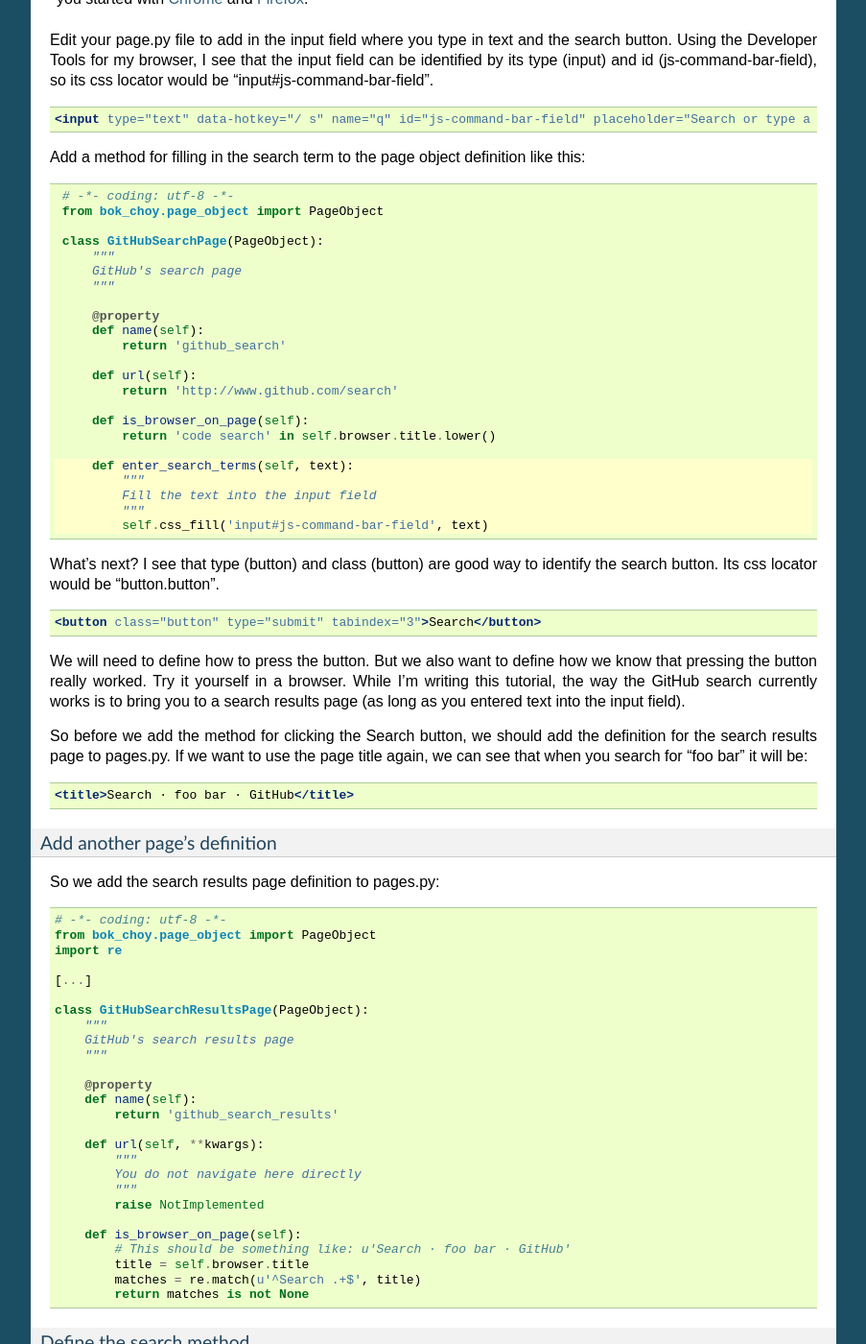
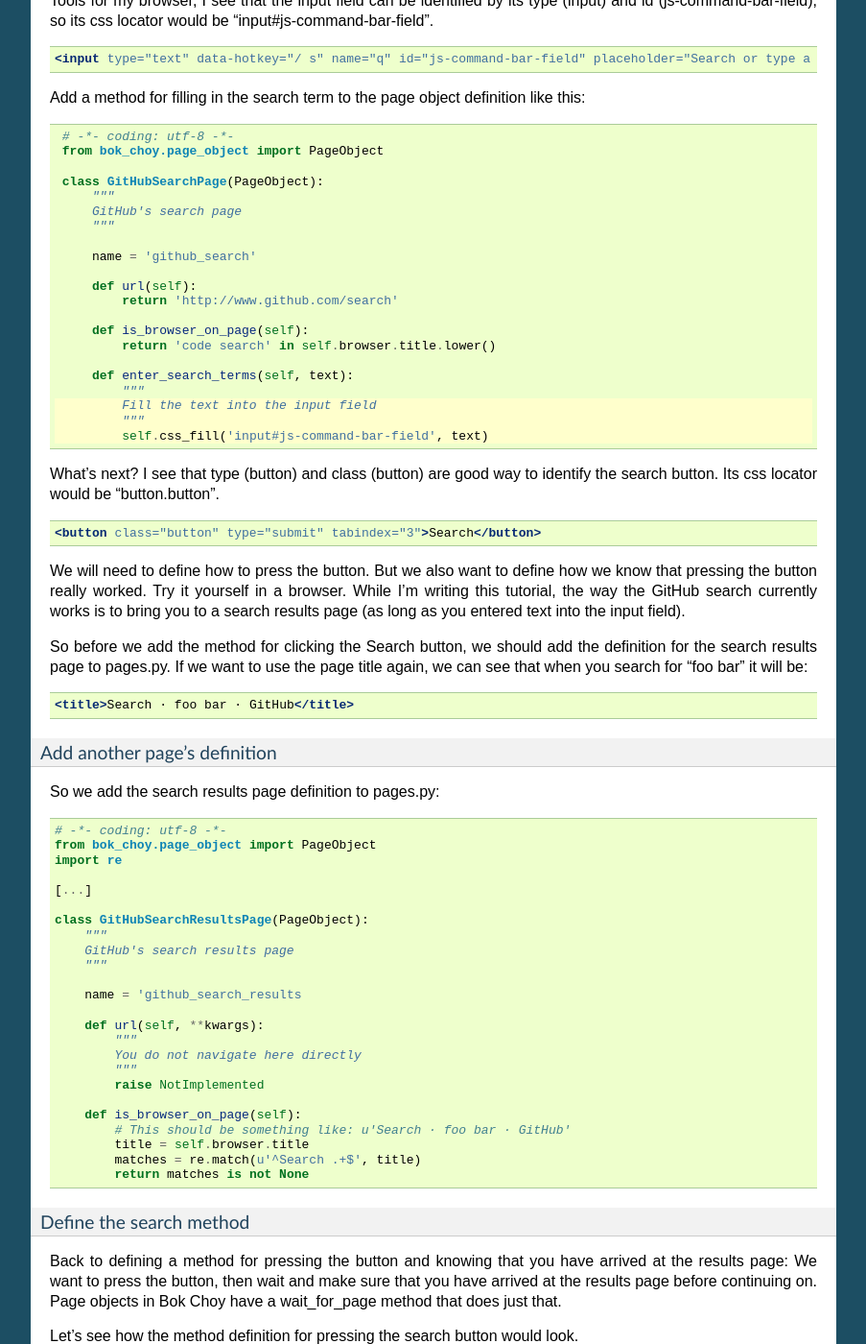
Before and after one commit to openedx-unsupported/bok-choy, a Sphinx documentation site: the page built from docs/tutorial.rst, in a window 1280 px wide and 1400 px high, scrolled down 2656 px. Shown: the whole window at 96% size, without its empty margins (198-1101 px from the left). Built offline with Sphinx 7.4.7, drawn with Linux system fonts in a browser that asks for light colours; some of the changed text lies outside the part shown.

Commit message:
Replaced subclass properties with class variables

```diff
--- a/docs/tutorial.rst
+++ b/docs/tutorial.rst
@@ -89,9 +89,7 @@ as follows:
         GitHub's search page
         """
 
-        @property
-        def name(self):
-            return 'github_search'
+        name = 'github_search'
 
         def url(self):
             return 'http://www.github.com/search'
@@ -127,9 +125,7 @@ Create a file named test_search.py in your project folder and use it to visit th
         Tests for the GitHub site.
         """
 
-        @property
-        def page_object_classes(self):
-            return [GitHubSearchPage]
+        page_object_classes = [GitHubSearchPage]
 
         def test_page_existence(self):
             """
@@ -212,9 +208,7 @@ Add a method for filling in the search term to the page object definition like t
         GitHub's search page
         """
 
-        @property
-        def name(self):
-            return 'github_search'
+        name = 'github_search'
 
         def url(self):
             return 'http://www.github.com/search'
@@ -269,9 +263,7 @@ So we add the search results page definition to pages.py:
         GitHub's search results page
         """
 
-        @property
-        def name(self):
-            return 'github_search_results'
+        name = 'github_search_results
 
         def url(self, **kwargs):
             """
@@ -308,9 +300,7 @@ Let's see how the method definition for pressing the search button would look.
         GitHub's search page
         """
 
-        @property
-        def name(self):
-            return 'github_search'
+        name = 'github_search'
 
         def url(self):
             return 'http://www.github.com/search'
@@ -346,9 +336,7 @@ Let's see how the method definition for pressing the search button would look.
         GitHub's search results page
         """
 
-        @property
-        def name(self):
-            return 'github_search_results'
+        name = 'github_search_results'
 
         def url(self, **kwargs):
             """
@@ -380,9 +368,7 @@ Now let's add the new test to test_search.py:
         Tests for the GitHub site.
         """
 
-        @property
-        def page_object_classes(self):
-            return [GitHubSearchPage]
+        page_object_classes = [GitHubSearchPage]
 
         def test_page_existence(self):
             """
@@ -450,9 +436,7 @@ results returned to the page object for the search results page.
         GitHub's search page
         """
 
-        @property
-        def name(self):
-            return 'github_search'
+        name = 'github_search'
 
         def url(self):
             return 'http://www.github.com/search'
@@ -488,9 +472,7 @@ results returned to the page object for the search results page.
         GitHub's search results page
         """
 
-        @property
-        def name(self):
-            return 'github_search_results'
+        name = 'github_search_results'
 
         def url(self, **kwargs):
             """
@@ -532,9 +513,7 @@ Modify the test.py file to do these assertions:
         Tests for the GitHub site.
         """
 
-        @property
-        def page_object_classes(self):
-            return [GitHubSearchPage, GitHubSearchResultsPage]
+        page_object_classes = [GitHubSearchPage, GitHubSearchResultsPage]
 
         def test_page_existence(self):
             """
```
Also changed, not shown: other parts of docs/tutorial.rst (+1 -2 lines), 8 other files.
